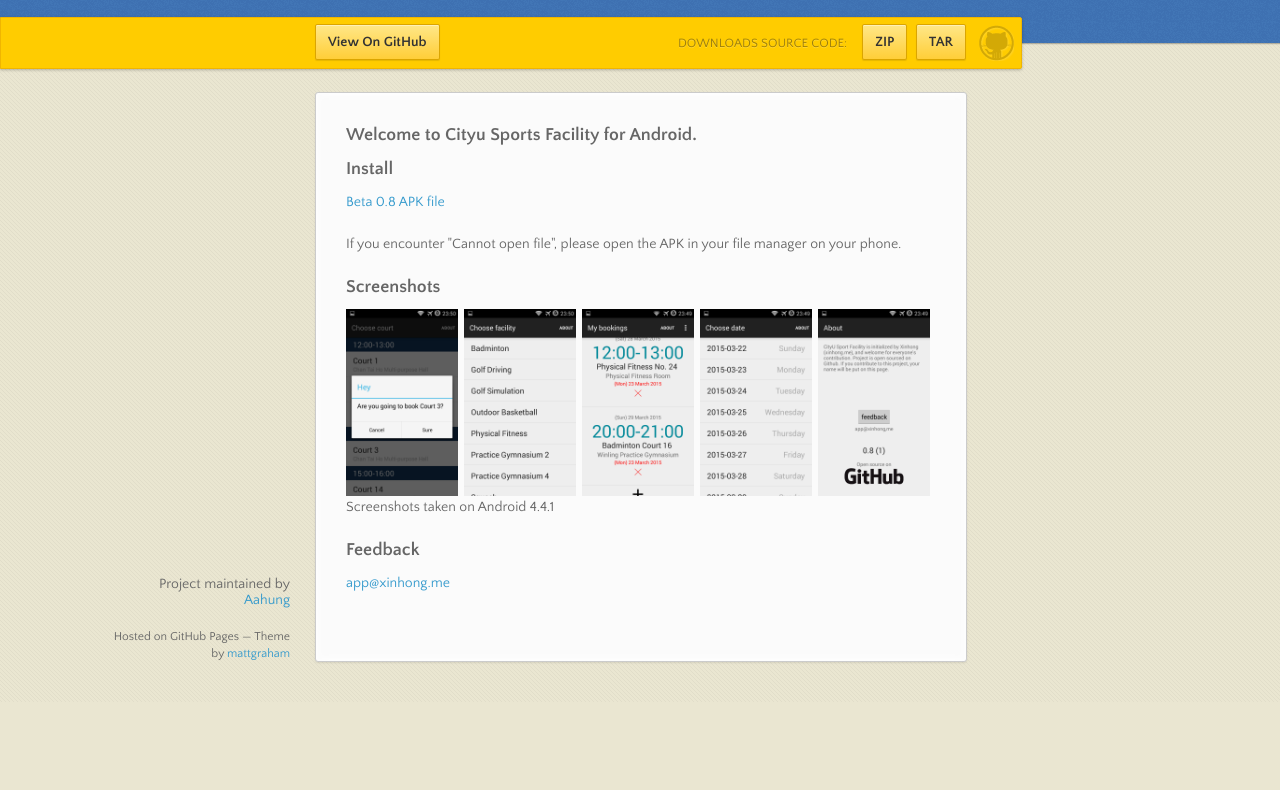
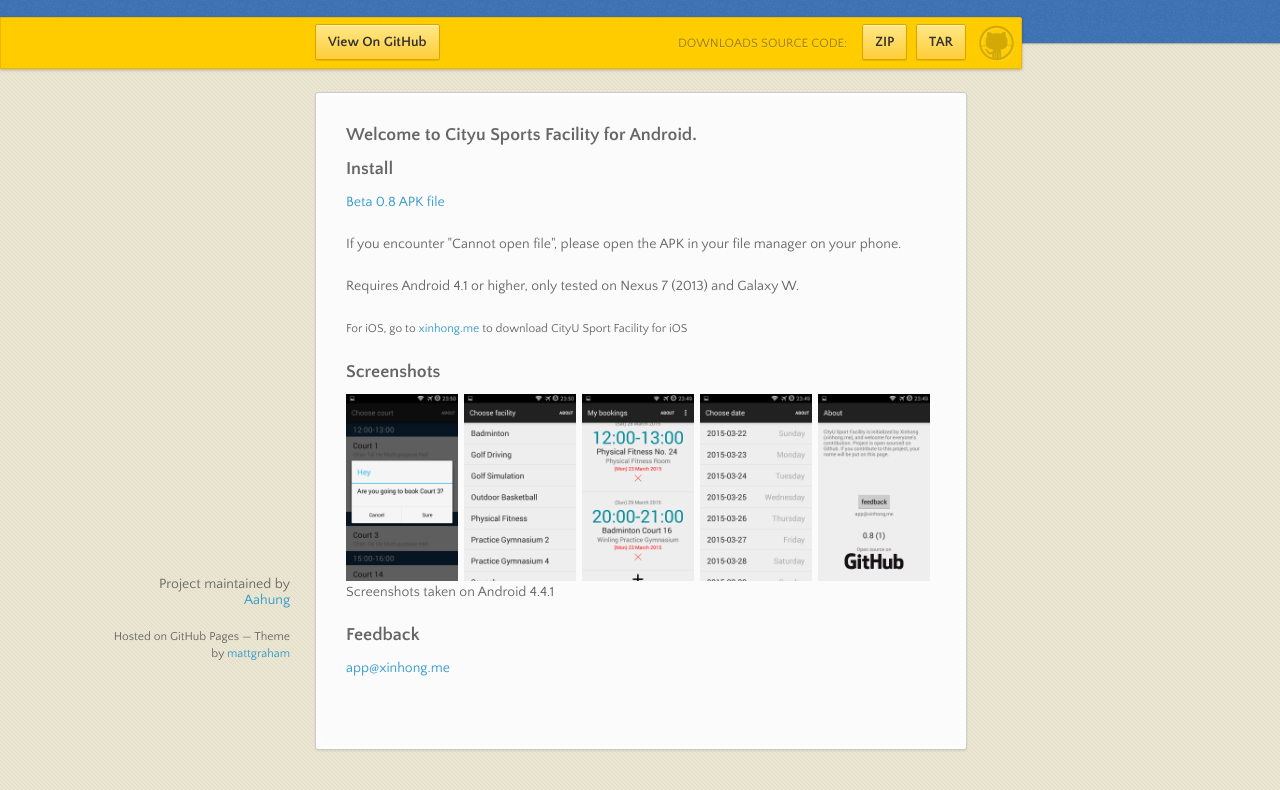
Before and after one commit to aahung/cityu-sports-android, a plain HTML site: page index.html in a window 1280 px wide. Shown: the part 98-888 px from the top of the page. Before the commit the page ends 800 px from the top, so only its background shows below. Drawn offline with nearby package versions, Linux system fonts and the light colour scheme.

Commit message:
add iOS link and requirements

```diff
--- a/index.html
+++ b/index.html
@@ -47,6 +47,8 @@
 
 <p><a href="download/usports.apk">Beta 0.8 APK file</a></p>
 <p>If you encounter "Cannot open file", please open the APK in your file manager on your phone.</p>
+<p>Requires Android 4.1 or higher, only tested on Nexus 7 (2013) and Galaxy W.</p>
+<p><small>For iOS, go to <a href="https://xinhong.me/idea/cityu-sport-facility/">xinhong.me</a> to download CityU Sport Facility for iOS</small></p>
 
 <h3>
 <a id="screenshots" class="anchor" href="#screenshots" aria-hidden="true"><span class="octicon octicon-link"></span></a>Screenshots</h3>
```
